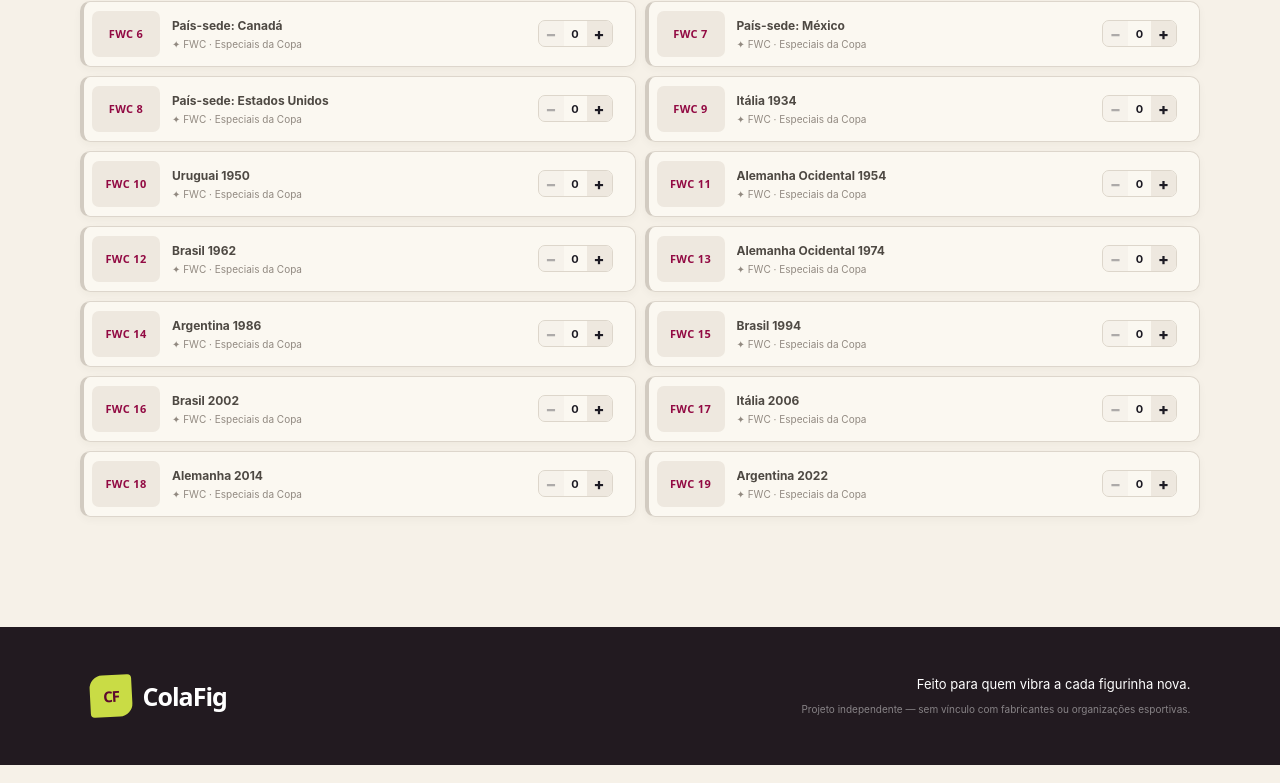
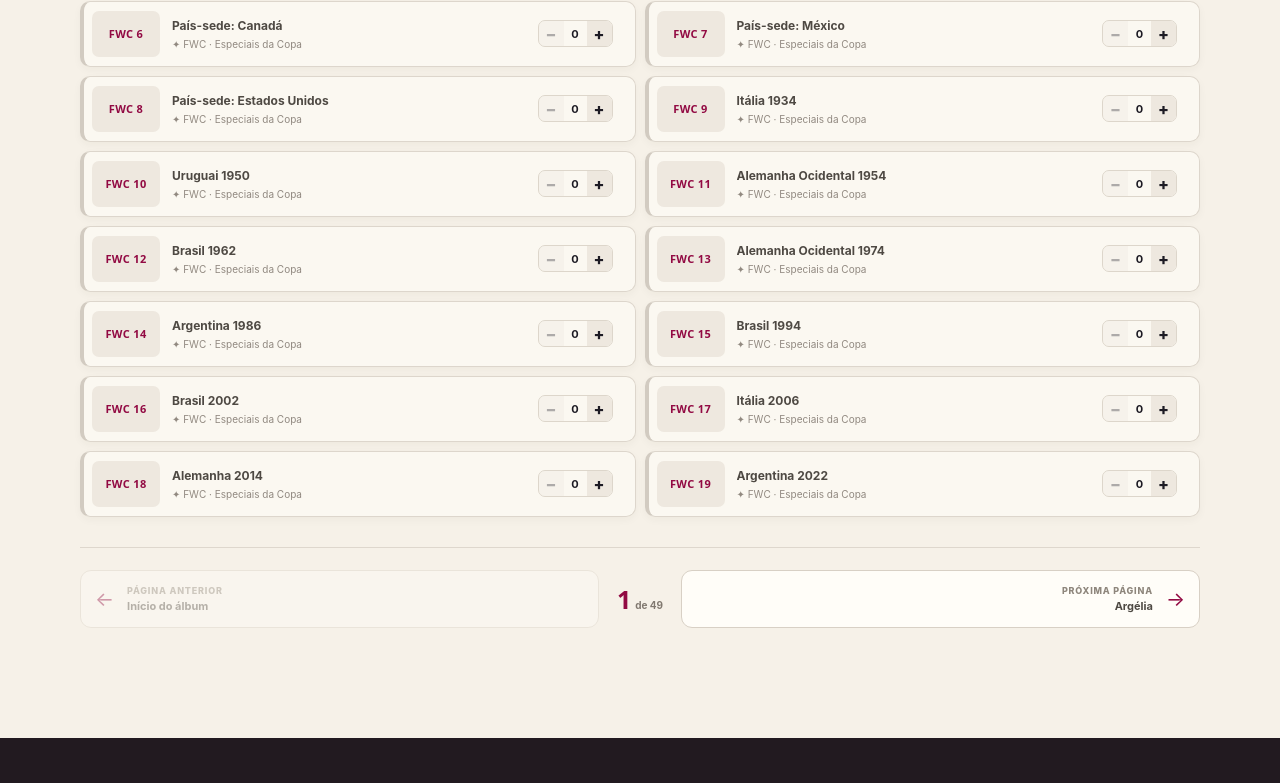
Before and after one commit to sergiogbernardo/colafig, a React (Vite) app: page / in a window 1280 px wide. Shown: the part 1408-2191 px from the top of the page. Built offline with nearby package versions, Linux system fonts and the light colour scheme.

Commit message:
feat: add album page navigation

```diff
--- a/src/App.tsx
+++ b/src/App.tsx
@@ -40,6 +40,7 @@ export default function App() {
     0,
   );
   const progress = Math.round((owned / stickers.length) * 100);
+  const activeSectionIndex = sections.findIndex((section) => section.id === activeSection);
 
   const normalizedSearch = normalizeSearch(search);
   const visibleStickers = useMemo(() => {
@@ -65,6 +66,14 @@ export default function App() {
       ...current,
       [id]: Math.max(0, Math.min(9, (current[id] ?? 0) + delta)),
     }));
+  };
+
+  const goToAlbumPage = (index: number) => {
+    const nextSection = sections[index];
+    if (!nextSection) return;
+    setActiveSection(nextSection.id);
+    setSearch('');
+    document.querySelector('.section-picker')?.scrollIntoView({ behavior: 'smooth', block: 'start' });
   };
 
   return (
@@ -136,7 +145,7 @@ export default function App() {
           </div>
 
           <div className="section-picker">
-            <label htmlFor="album-section">Seção do álbum</label>
+            <label htmlFor="album-section">Página / seção do álbum</label>
             <select
               id="album-section"
               onChange={(event) => setActiveSection(event.target.value)}
@@ -155,7 +164,7 @@ export default function App() {
               return (
                 <div className="selected-section" aria-live="polite">
                   <span className="flag">{section.flag}</span>
-                  <span><b>{section.name}</b><small>{sectionOwned} de {sectionStickers.length} coladas</small></span>
+                  <span><b>{section.name}</b><small>Página {activeSectionIndex + 1} de {sections.length} · {sectionOwned} de {sectionStickers.length} coladas</small></span>
                 </div>
               );
             })()}
@@ -248,6 +257,31 @@ export default function App() {
               </div>
             )}
           </div>
+
+          {!normalizedSearch && (
+            <nav className="album-pagination" aria-label="Navegação pelas páginas do álbum">
+              <button
+                disabled={activeSectionIndex === 0}
+                onClick={() => goToAlbumPage(activeSectionIndex - 1)}
+                type="button"
+              >
+                <span aria-hidden="true">←</span>
+                <span><small>Página anterior</small><b>{sections[activeSectionIndex - 1]?.name ?? 'Início do álbum'}</b></span>
+              </button>
+              <div className="page-indicator">
+                <span>{activeSectionIndex + 1}</span>
+                <small>de {sections.length}</small>
+              </div>
+              <button
+                disabled={activeSectionIndex === sections.length - 1}
+                onClick={() => goToAlbumPage(activeSectionIndex + 1)}
+                type="button"
+              >
+                <span><small>Próxima página</small><b>{sections[activeSectionIndex + 1]?.name ?? 'Fim do álbum'}</b></span>
+                <span aria-hidden="true">→</span>
+              </button>
+            </nav>
+          )}
         </section>
       </main>
 
--- a/src/styles.css
+++ b/src/styles.css
@@ -39,9 +39,9 @@ a { color: inherit; text-decoration: none; }
   display: grid; place-items: center; background: var(--lime); color: var(--wine-dark);
   font-size: 15px; letter-spacing: -1px; transform: rotate(-3deg);
 }
-nav { display: flex; gap: 34px; font-size: 14px; font-weight: 600; }
-nav a { padding: 28px 2px 23px; opacity: .65; border-bottom: 3px solid transparent; }
-nav a:hover, nav a.nav-active { opacity: 1; border-color: var(--lime); }
+.topbar nav { display: flex; gap: 34px; font-size: 14px; font-weight: 600; }
+.topbar nav a { padding: 28px 2px 23px; opacity: .65; border-bottom: 3px solid transparent; }
+.topbar nav a:hover, .topbar nav a.nav-active { opacity: 1; border-color: var(--lime); }
 .profile-button {
   display: flex; align-items: center; gap: 9px; border: 1px solid rgba(255,255,255,.25);
   border-radius: 999px; padding: 10px 15px; color: white; background: rgba(255,255,255,.08);
@@ -154,6 +154,20 @@ nav a:hover, nav a.nav-active { opacity: 1; border-color: var(--lime); }
 .duplicate-badge { position: absolute; z-index: 4; top: -8px; right: -8px; width: 30px; height: 30px; display: grid; place-items: center; border-radius: 50%; background: var(--orange); color: white; font-size: 11px; font-weight: 800; box-shadow: 0 4px 10px rgba(120,45,5,.25); }
 .empty-state { grid-column: 1 / -1; padding: 60px 20px; text-align: center; border: 1px dashed #cdc4b7; border-radius: 14px; color: #797168; }
 
+.album-pagination { margin-top: 30px; padding-top: 22px; border-top: 1px solid #ded7cd; display: grid; grid-template-columns: minmax(0, 1fr) auto minmax(0, 1fr); align-items: center; gap: 18px; }
+.album-pagination button { min-width: 0; min-height: 58px; display: flex; align-items: center; gap: 13px; padding: 9px 14px; border: 1px solid #d8d0c5; border-radius: 11px; background: var(--paper); cursor: pointer; color: var(--wine); text-align: left; transition: border-color .2s ease, transform .2s ease, box-shadow .2s ease; }
+.album-pagination button:last-child { justify-content: flex-end; text-align: right; }
+.album-pagination button:hover:not(:disabled) { border-color: var(--wine); transform: translateY(-2px); box-shadow: 0 6px 14px rgba(61,44,33,.08); }
+.album-pagination button:disabled { opacity: .38; cursor: not-allowed; }
+.album-pagination button > span[aria-hidden="true"] { flex: 0 0 auto; font-size: 20px; }
+.album-pagination button span { min-width: 0; }
+.album-pagination button small, .album-pagination button b { display: block; overflow: hidden; text-overflow: ellipsis; white-space: nowrap; }
+.album-pagination button small { margin-bottom: 3px; color: #8e867c; font-size: 9px; font-weight: 800; letter-spacing: .8px; text-transform: uppercase; }
+.album-pagination button b { color: #4e4943; font-size: 11px; }
+.page-indicator { display: flex; align-items: baseline; gap: 4px; color: #817970; }
+.page-indicator span { color: var(--wine); font: 800 25px ui-rounded, "Arial Rounded MT Bold", system-ui, sans-serif; }
+.page-indicator small { font-size: 10px; font-weight: 700; }
+
 footer { padding: 48px clamp(22px, 7vw, 105px); background: #221a20; color: white; display: grid; grid-template-columns: 1fr auto; align-items: center; gap: 8px 30px; }
 .footer-brand { grid-row: span 2; }
 footer p, footer small { margin: 0; text-align: right; }
@@ -161,7 +175,7 @@ footer p { font-size: 13px; }
 footer small { color: rgba(255,255,255,.46); font-size: 10px; }
 
 @media (max-width: 900px) {
-  nav { display: none; }
+  .topbar nav { display: none; }
   .hero { grid-template-columns: 1fr; padding-top: 55px; }
   .progress-card { max-width: 560px; width: 100%; }
   .sticker-grid { grid-template-columns: repeat(3, 1fr); }
@@ -197,6 +211,10 @@ footer small { color: rgba(255,255,255,.46); font-size: 10px; }
   .compact-sticker { grid-template-columns: 58px minmax(0, 1fr) auto auto; gap: 8px; }
   .compact-code { min-height: 43px; }
   .compact-copy small { max-width: 150px; }
+  .album-pagination { grid-template-columns: 1fr auto 1fr; gap: 8px; }
+  .album-pagination button { min-height: 48px; justify-content: center; padding: 8px; }
+  .album-pagination button span:not([aria-hidden="true"]) { display: none; }
+  .album-pagination button > span[aria-hidden="true"] { font-size: 22px; }
   footer { grid-template-columns: 1fr; }
   .footer-brand { grid-row: auto; margin-bottom: 15px; }
   footer p, footer small { text-align: left; }
```
